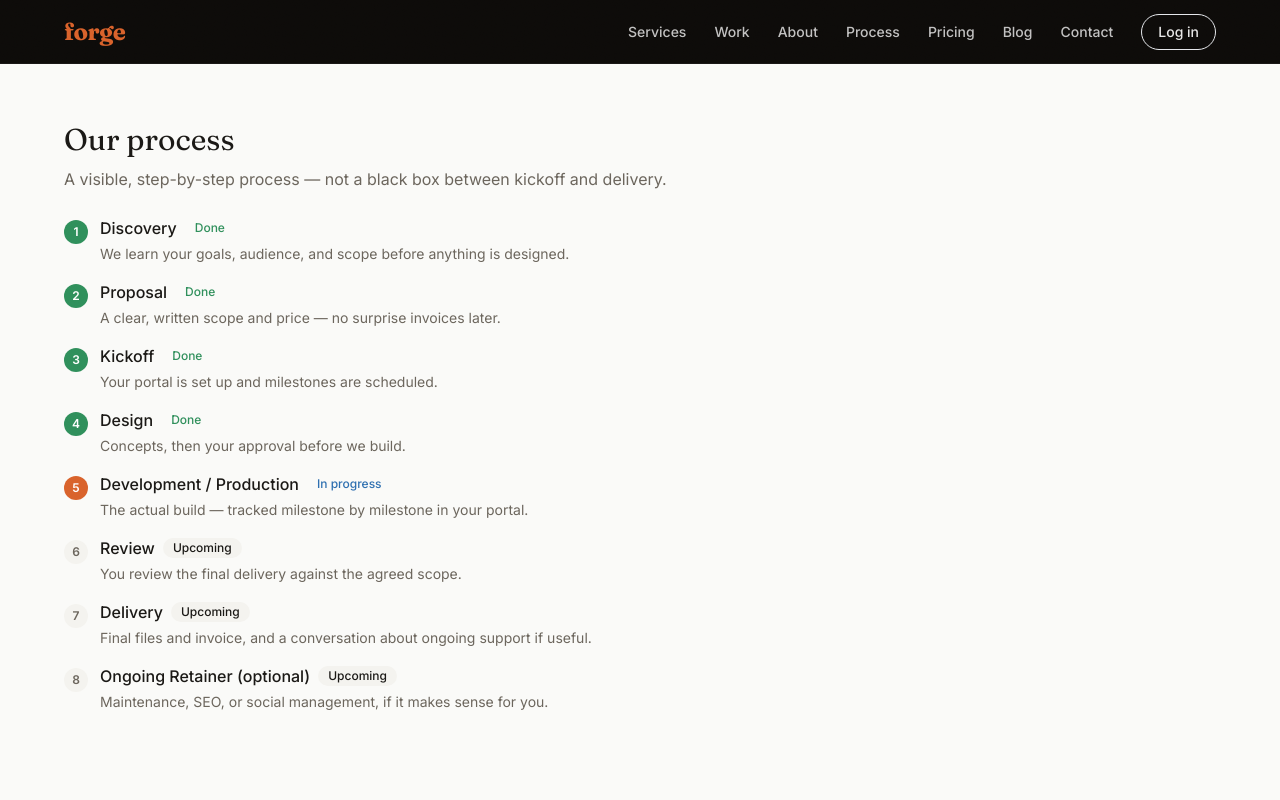
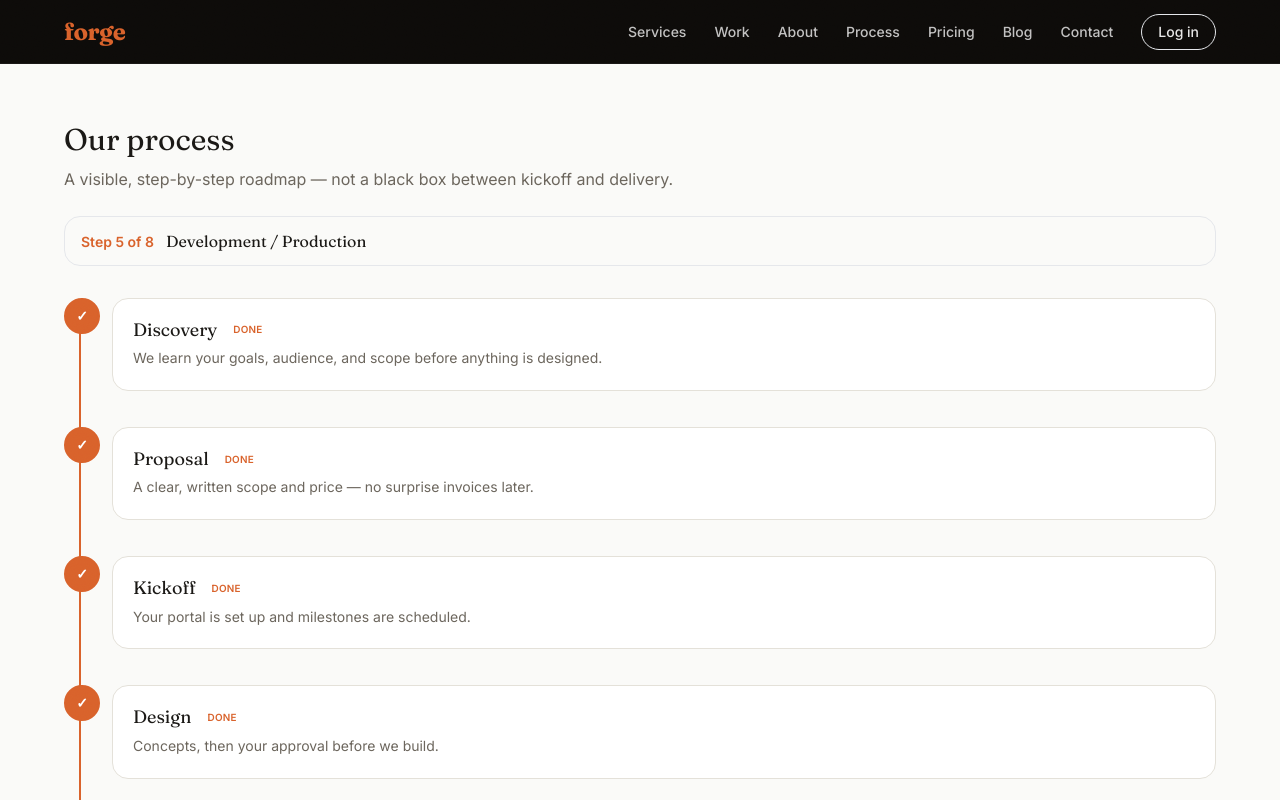
Before and after one commit to premsagar86/CurateX, a Next.js app: page /process in a window 1280 px wide. Shown: the top 800 px of the page. Built offline with nearby package versions, Linux system fonts and the light colour scheme; no server answers.

Commit message:
fixed process timeline

```diff
--- a/app/(marketing)/process/page.tsx
+++ b/app/(marketing)/process/page.tsx
@@ -1,9 +1,9 @@
 // Process — PLAN.md §20.7.
 import { Section } from "@/components/ui/section";
-import { Timeline, type TimelineStep } from "@/components/ui/timeline";
+import { ProcessRoadmap, type RoadmapStep } from "@/components/marketing/process-roadmap";
 import { CtaBlock } from "@/components/marketing/cta-block";
 
-const STEPS: TimelineStep[] = [
+const STEPS: RoadmapStep[] = [
   { label: "Discovery", description: "We learn your goals, audience, and scope before anything is designed.", status: "complete" },
   { label: "Proposal", description: "A clear, written scope and price — no surprise invoices later.", status: "complete" },
   { label: "Kickoff", description: "Your portal is set up and milestones are scheduled.", status: "complete" },
@@ -17,8 +17,8 @@ const STEPS: TimelineStep[] = [
 export default function ProcessPage() {
   return (
     <>
-      <Section heading="Our process" body="A visible, step-by-step process — not a black box between kickoff and delivery.">
-        <Timeline steps={STEPS} />
+      <Section heading="Our process" body="A visible, step-by-step roadmap — not a black box between kickoff and delivery.">
+        <ProcessRoadmap steps={STEPS} />
       </Section>
 
       <Section
--- /dev/null
+++ b/components/marketing/process-roadmap.tsx
@@ -0,0 +1,90 @@
+// Roadmap view of the engagement — a marked path with a filled track up to
+// "you are here" and dimmed milestones after. Marketing-only; the portal
+// keeps the plain <Timeline> primitive.
+import { cn } from "@/lib/utils";
+
+export interface RoadmapStep {
+  label: string;
+  description?: string;
+  status: "complete" | "current" | "upcoming";
+}
+
+const CHIP: Record<RoadmapStep["status"], { text: string; className: string }> = {
+  complete: { text: "Done", className: "bg-primary/10 text-primary" },
+  current: { text: "You are here", className: "bg-primary text-white" },
+  upcoming: { text: "Upcoming", className: "bg-surface-elevated text-text-muted" },
+};
+
+export function ProcessRoadmap({ steps }: { steps: RoadmapStep[] }) {
+  const currentIndex = steps.findIndex((s) => s.status === "current");
+  const active = currentIndex >= 0 ? steps[currentIndex] : undefined;
+  // Rough fill target: the centre of the current node.
+  const fillPct = currentIndex >= 0 ? ((currentIndex + 0.5) / steps.length) * 100 : 100;
+
+  return (
+    <div>
+      {active && (
+        <div className="mb-8 flex flex-wrap items-baseline gap-x-3 gap-y-1 rounded-lg border border-primary/30 bg-primary/[0.04] px-4 py-3">
+          <span className="text-sm font-semibold text-primary">
+            Step {currentIndex + 1} of {steps.length}
+          </span>
+          <span className="font-display text-base">{active.label}</span>
+        </div>
+      )}
+
+      <ol className="relative pl-10 sm:pl-12">
+        {/* the road */}
+        <span aria-hidden className="absolute bottom-3 left-[13px] top-3 w-0.5 rounded-full bg-border sm:left-[15px]" />
+        <span
+          aria-hidden
+          className="absolute left-[13px] top-3 w-0.5 rounded-full bg-primary sm:left-[15px]"
+          style={{ height: `${fillPct}%` }}
+        />
+
+        {steps.map((step, i) => {
+          const chip = CHIP[step.status];
+          return (
+            <li key={step.label} className="relative pb-9 last:pb-0">
+              {/* milestone marker */}
+              <span
+                className={cn(
+                  "absolute -left-10 top-0 flex h-8 w-8 items-center justify-center rounded-full border-2 font-display text-sm font-semibold sm:-left-12 sm:h-9 sm:w-9",
+                  step.status === "complete" && "border-primary bg-primary text-white",
+                  step.status === "current" && "border-primary bg-surface text-primary ring-4 ring-primary/20",
+                  step.status === "upcoming" && "border-border bg-surface text-text-muted"
+                )}
+              >
+                {step.status === "complete" ? "✓" : i + 1}
+              </span>
+
+              <div
+                className={cn(
+                  "rounded-lg border p-4 sm:p-5",
+                  step.status === "current"
+                    ? "border-primary/40 bg-primary/[0.05] shadow-sm"
+                    : "border-border bg-surface",
+                  step.status === "upcoming" && "opacity-90"
+                )}
+              >
+                <div className="flex flex-wrap items-center gap-x-2 gap-y-1">
+                  <h3 className="font-display text-lg leading-tight">{step.label}</h3>
+                  <span
+                    className={cn(
+                      "rounded-full px-2 py-0.5 text-[0.62rem] font-semibold uppercase tracking-wide",
+                      chip.className
+                    )}
+                  >
+                    {chip.text}
+                  </span>
+                </div>
+                {step.description && (
+                  <p className="mt-1.5 text-sm leading-relaxed text-text-muted">{step.description}</p>
+                )}
+              </div>
+            </li>
+          );
+        })}
+      </ol>
+    </div>
+  );
+}
```
